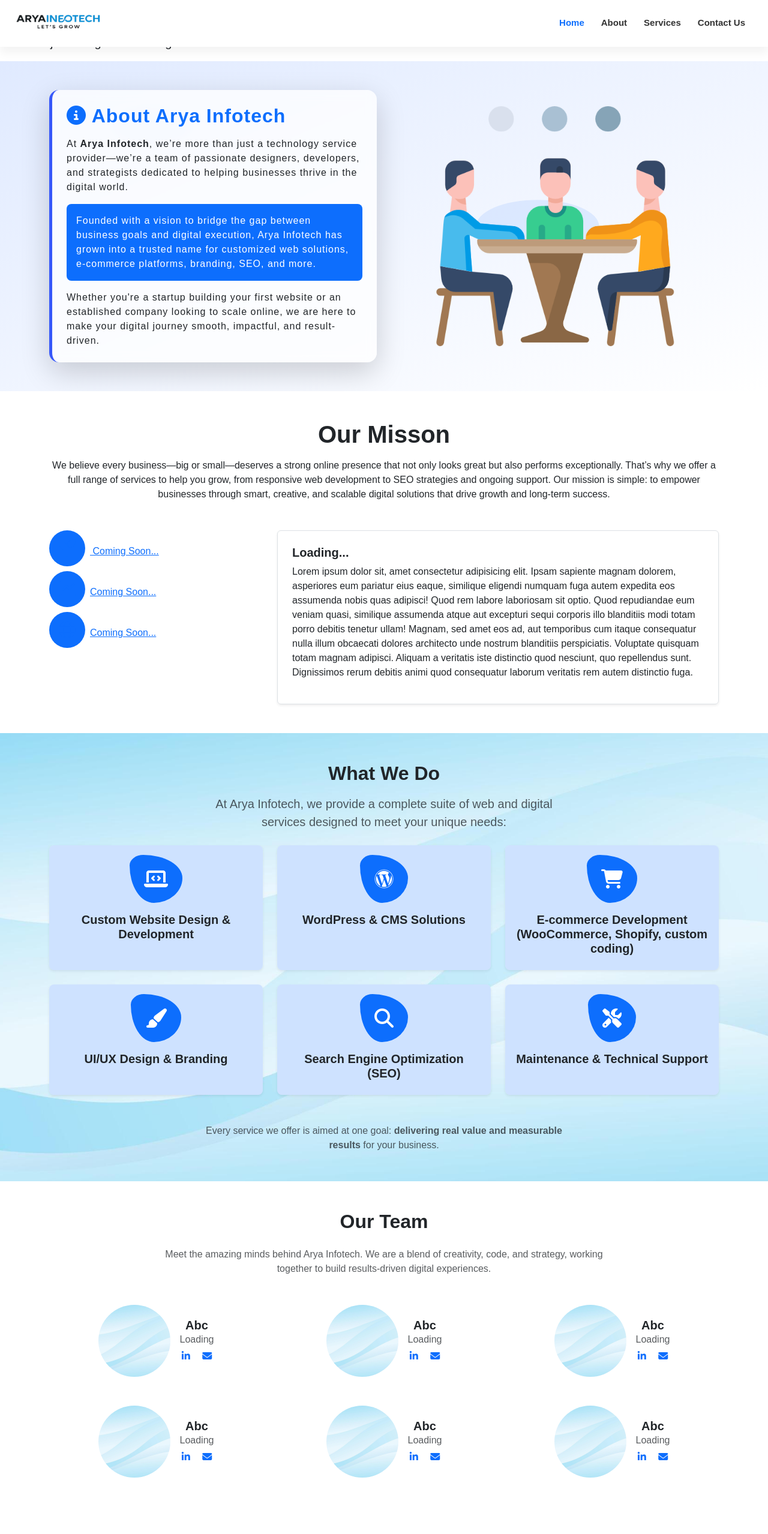
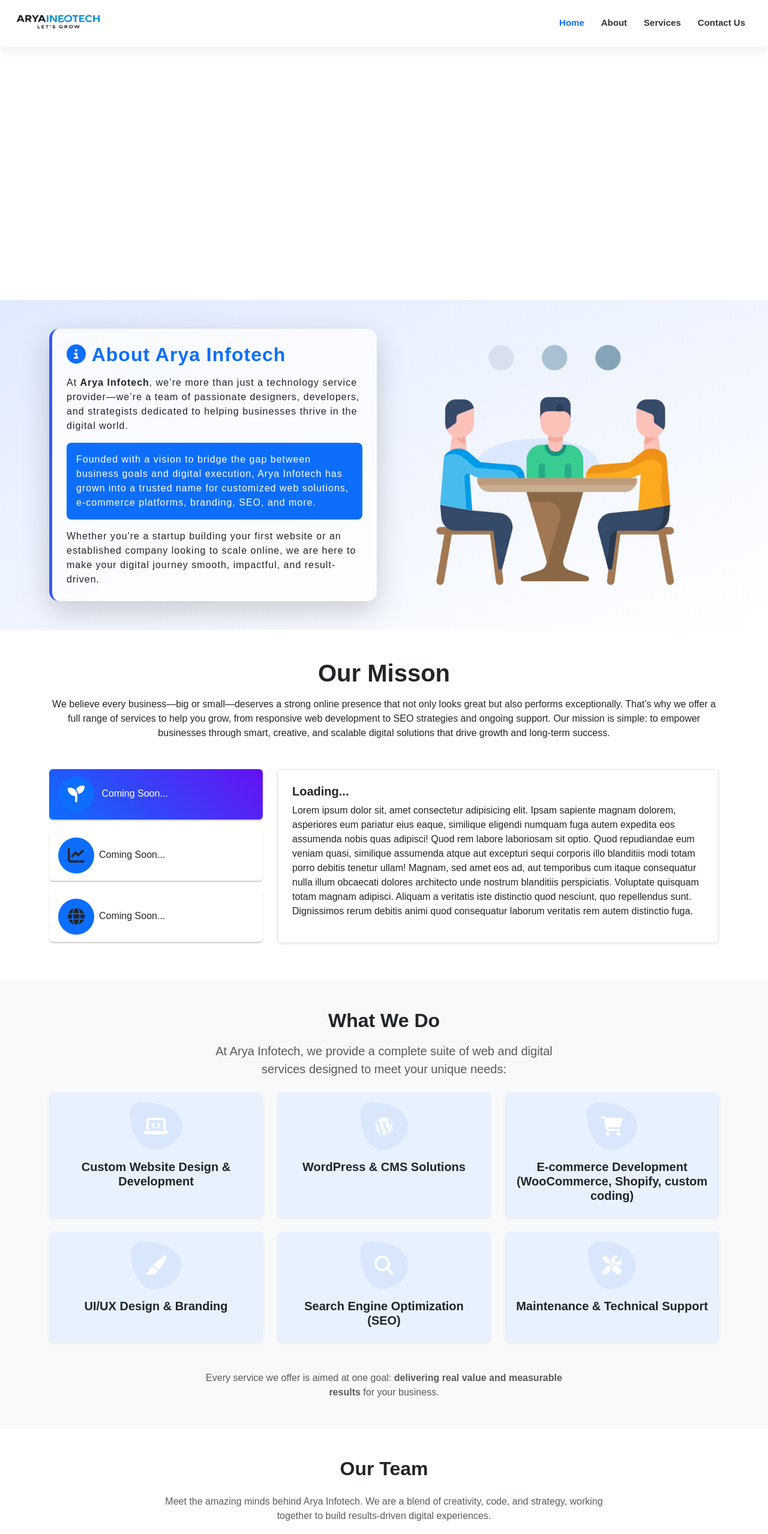
Before and after one commit to arya-infotech/Our-Website, a plain HTML site: page AboutUs.html in a window 1280 px wide. Shown: the top 2557 px of the page at 60% size. Drawn offline with nearby package versions, Linux system fonts and the light colour scheme.

Commit message:
Update about.css

```diff
--- a/css/about.css
+++ b/css/about.css
@@ -1,100 +1,95 @@
  body {
      font-family: 'Poppins', sans-serif;
      background-color: #f8f9fa;
+     margin: 0;
+     padding: 0;
  }
 
- html,
- body {
-     overflow-x: hidden;
+ body::-webkit-scrollbar {
+     display: none;
  }
 
- .contact-hero {
-     background: url('../images/contact/banner.jpg') no-repeat center center/cover;
-     height: 100vh;
+ .background {
+     width: 100%;
+     height: 500px;
      position: relative;
-     display: flex;
-     align-items: center;
-     justify-content: space-between;
-     padding: 0 5%;
-     color: #fff;
+     top: 50px;
+     z-index: 0;
  }
 
- .overlay {
+ .content {
      position: absolute;
-     top: 0;
-     left: 0;
-     width: 100%;
-     height: 100%;
-     background: rgba(0, 0, 0, 0.6);
+     top: 50%;
+     left: 50%;
+     transform: translate(-50%, -50%);
      z-index: 1;
+     color: #fff;
+     padding: 0 20px;
+     max-width: 600px;
+     width: 90%;
+     text-align: center;
  }
 
- .hero-content,
- .breadcrumb-custom {
-     position: relative;
-     z-index: 2;
+ .content h1 {
+     font-size: 2.5rem;
+     margin-bottom: 20px;
+     font-weight: 700;
  }
 
- .breadcrumb-custom a {
-     color: white;
-     font-weight: bold;
-     text-decoration: none;
+ .content p {
+     font-size: 1.2rem;
+     line-height: 1.5;
  }
 
- .breadcrumb-custom span {
-     color: #0d6efd;
-     font-weight: bold;
+ @media (min-width: 768px) {
+     .content {
+         left: 5%;
+         transform: translateY(-50%);
+         text-align: left;
+     }
+
+     .content h1 {
+         font-size: 3.5rem;
+     }
+
+     .content p {
+         font-size: 1.5rem;
+     }
  }
 
- /* -------------------------------- Our Misson ------------------------------ */
- .mission-section {
-     padding: 60px 0;
+ /* -------------------------------- Our Vision ------------------------------ */
+ .title {
+     display: block;
+     padding: 12px 15px;
+     color: #212529;
+     border-radius: 6px;
+     font-weight: 500;
+     transition: all .6s ease;
+     text-decoration: none;
+     box-shadow: 0 2px 2px #ccc !important;
  }
 
- .mission-img-container {
-     position: relative;
-     display: inline-block;
+ .sub-title .title:hover {
+     background: #007bff;
  }
 
- .blue-box-top {
-     position: absolute;
-     top: -20px;
-     left: -20px;
-     width: 100%;
-     height: 100%;
-     background-color: #0d6efd;
-     z-index: 1;
+ .title i:hover {
+     background: white !important;
  }
 
- .mission-img {
-     position: relative;
-     z-index: 2;
-     width: 100%;
-     height: 500px;
-     border: 1px solid #0d6efd;
-     border-radius: 5px;
+ .title.active {
+     background: linear-gradient(45deg, #0d6efd, #6610f2);
+     color: #fff !important;
+     box-shadow: 0 4px 8px rgba(13, 110, 253, 0.2);
  }
 
- .name-bar {
-     position: absolute;
-     bottom: 15px;
-     left: 0;
-     background-color: #0d6efd;
-     color: black;
-     padding: 8px 20px;
-     font-weight: 600;
-     z-index: 3;
-     border-radius: 0 5px 5px 0;
+ .title i {
+     font-size: 1.1rem;
+     vertical-align: middle;
  }
 
- .transformer-text {
-     padding: 20px 25px;
-     border-radius: 12px;
-     font-weight: 600;
-     font-size: 1.1rem;
-     box-shadow: inset 0 0 30px rgba(13, 110, 253, 0.5), inset 0 0 15px rgba(13, 110, 253, 0.7);
-     transition: transform 0.5s ease-in-out, box-shadow 0.3s;
-     letter-spacing: 0.6px;
+ .sub-title+.sub-title {
+     margin-top: 10px;
  }
 
  /* -------------------------------- What we do ------------------------- */
@@ -102,11 +97,30 @@
      position: relative;
      padding: 60px 0;
      overflow: hidden;
-     background: url('../images/background.jpg') no-repeat center center/cover;
+     background-color: white;
+     z-index: 1;
  }
 
+ #what-we-do::before {
+     content: "";
+     position: absolute;
+     top: 0;
+     left: 0;
+     width: 100%;
+     height: 100%;
+     background: url('../images/background.jpg') no-repeat center / cover fixed;
+     opacity: 0.3;
+     z-index: 0;
+ }
+
+ #what-we-do>* {
+     position: relative;
+     z-index: 1;
+ }
+
+
  .card-body {
-     background-color: rgba(13, 110, 253, 0.2);
+     background-color: hsla(217, 100%, 85%, .3);
      border-radius: 0.5rem;
  }
 
@@ -117,7 +131,7 @@
 
  .icon {
      padding: 1.5rem;
-     background: #0d6efd;
+     background: hsla(217, 75%, 78%, 0.2);
      border-radius: 26% 74% 54% 46% / 22% 48% 52% 78%;
      color: white;
  }
@@ -128,57 +142,48 @@
  }
 
  /* ------------------------------ Our Team ----------------------------- */
- .swiper-slide .card {
-     transition: transform 0.3s ease;
+ .team-img-wrapper {
+     position: relative;
+     display: inline-block;
  }
 
- .swiper-slide .card:hover {
-     transform: scale(1.03);
-     box-shadow: 0 8px 20px rgba(0, 0, 0, 0.1);
+ .team-img-wrapper::before {
+     content: "";
+     position: absolute;
+     bottom: 8px;
+     left: -10px;
+     width: 70%;
+     height: 67%;
+     background: #007bff;
+     border-top-left-radius: 80px;
+     border-bottom-left-radius: 80px;
+     border-top-right-radius: 80px;
+     z-index: 0;
+     transition: transform 0.5s ease;
  }
 
- .swiper-pagination {
-     position: static !important;
-     margin-top: 1rem;
+ .team-img-wrapper:hover::before {
+     transform: scale(1.1);
  }
 
- .swiper-pagination-bullet {
-     width: 14px;
-     height: 14px;
-     background: rgba(255, 255, 255, 0.6);
-     opacity: 1;
-     margin: 0 6px;
-     transition: transform 0.3s ease, background-color 0.3s ease;
+ .team-img-wrapper img {
+     position: relative;
+     z-index: 1;
  }
-
- .swiper-pagination-bullet-active {
-     background: #0d6efd;
-     transform: scale(1.4);
+ .social-icon1, .social-icon2{
+    background: #0077B5;
+    font-size: 10px;
+    padding: 8px;
+    border-radius: 50px;
+    color: white !important;
  }
-
- .swiper-pagination-bullet:hover {
-     transform: scale(1.2);
-     background-color: #198754;
- }
-
- @keyframes bounceScale {
-
-     0%,
-     100% {
-         transform: scale(1.4);
-     }
-
-     50% {
-         transform: scale(1.8);
-     }
- }
-
- .swiper-pagination-bullet-active {
-     animation: bounceScale 0.4s ease-in-out;
+ .social-icon2{
+    background: #1694EB;
+    margin-left: -1rem;
  }
 
  /* ----------------------------- Why Choose Us ----------------------------- */
- .why-us-card{
+ .why-us-card {
      background-color: rgba(255, 255, 255, 0.1);
      backdrop-filter: blur(6px);
      border: 1px solid rgba(255, 255, 255, 0.2);
```
